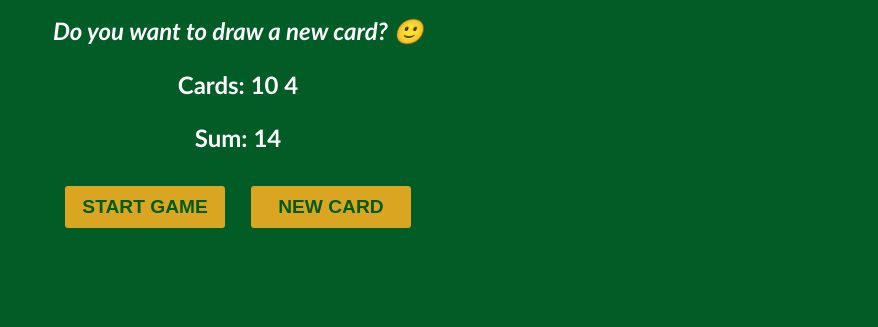
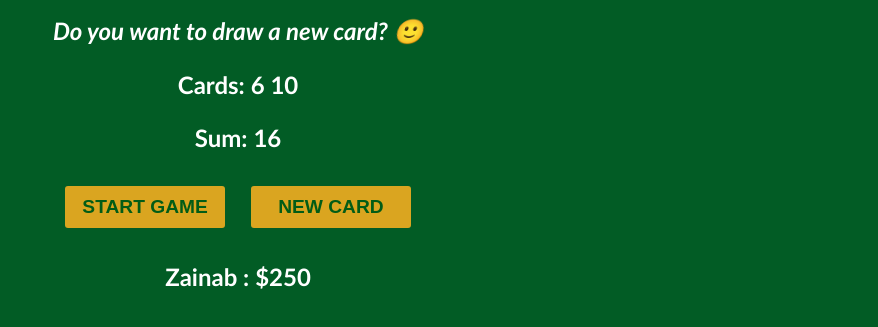
Before and after one commit to zainabmd/black-jack, a plain HTML site: page index.html in a window 1280 px wide. Both pictures are taken after a click on the button "START GAME". Shown: the part 193-520 px from the top of the page, without its empty margins (402-1280 px from the left). Drawn offline with nearby package versions, Linux system fonts and the light colour scheme.

Commit message:
all functionality done from tutorial

```diff
--- a/index.html
+++ b/index.html
@@ -5,6 +5,7 @@
     <meta name="viewport" content="width=device-width, initial-scale=1.0">
     <link rel="stylesheet" href="style.css">
     <title>Black Jack</title>
+    <link rel="icon" type="image/x-icon" href="blackjack.png">
 </head>
 <body><div class="container"></div>
     <h1>Blackjack</h1>
@@ -13,6 +14,7 @@
         <p id="sum-p">Sum:</p>
         <button onclick="start()">Start Game</button>
         <button onclick="newCard()">New Card</button>
+        <p id="player"></p>
     </div>
     <a class="last-text" href="https://github.com/zainabmd/black-jack"><ion-icon name="logo-github"></ion-icon></a>
     <script src="index.js"></script>
--- a/index.js
+++ b/index.js
@@ -1,14 +1,28 @@
-let firstCard=10;
-let secondCard=4;
-let cards=[firstCard, secondCard];
-let sum=firstCard+secondCard;
+
+let playerObj={
+    playerName:"Zainab",
+    chips:250
+}
+let cards=[];
+let sum=0;
 let hasBlackJack=false;
-let isAlive=true;
+let isAlive=false;
 let message="";
 let messageV=document.getElementById("message")
 let sumV=document.querySelector("#sum-p")
 let cardsV=document.querySelector("#cards-p")
+let playerV=document.getElementById("player")
 
+playerV.textContent=playerObj.playerName + " : $" + playerObj.chips;
+
+function start(){
+    let firstCard=getRandomCard();
+    let secondCard=getRandomCard();
+    cards=[firstCard,secondCard];
+    sum=firstCard+secondCard;
+    isAlive=true;
+    run()
+}
 function run(){
     sumV.textContent="Sum: " + sum;
     cardsV.textContent="Cards: ";
@@ -25,14 +39,13 @@ function run(){
     }
     messageV.textContent=message;
 }
-function start(){
-    run()
-}
+
 function newCard(){
+    if(isAlive===true&& hasBlackJack===false){
     let card=getRandomCard();
     sum+=card;
     cards.push(card)
-    run();
+    run();}
 }
 function getRandomCard(){
     let rando= Math.floor(Math.random()*13)+1;
```
Also changed, not shown: blackjack.png (added).
